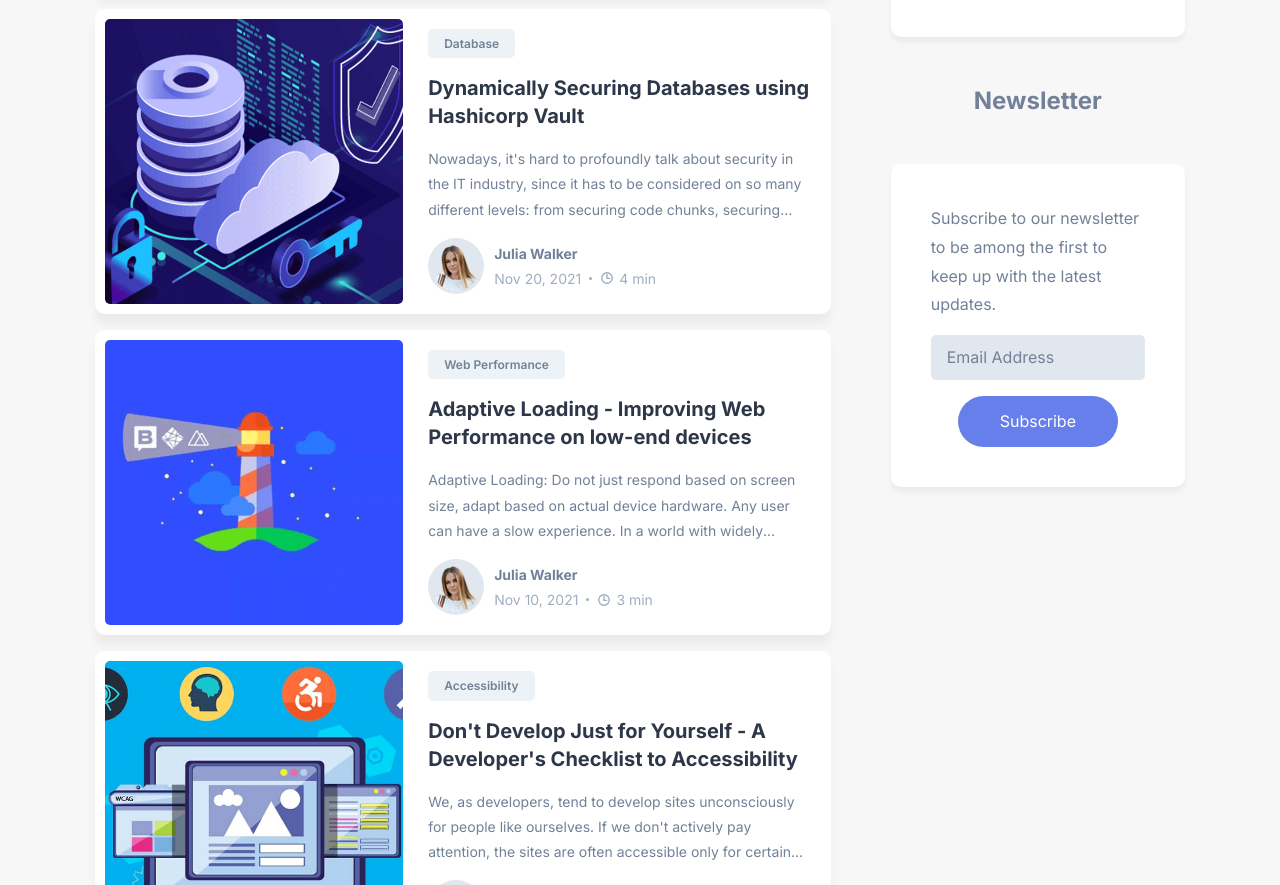
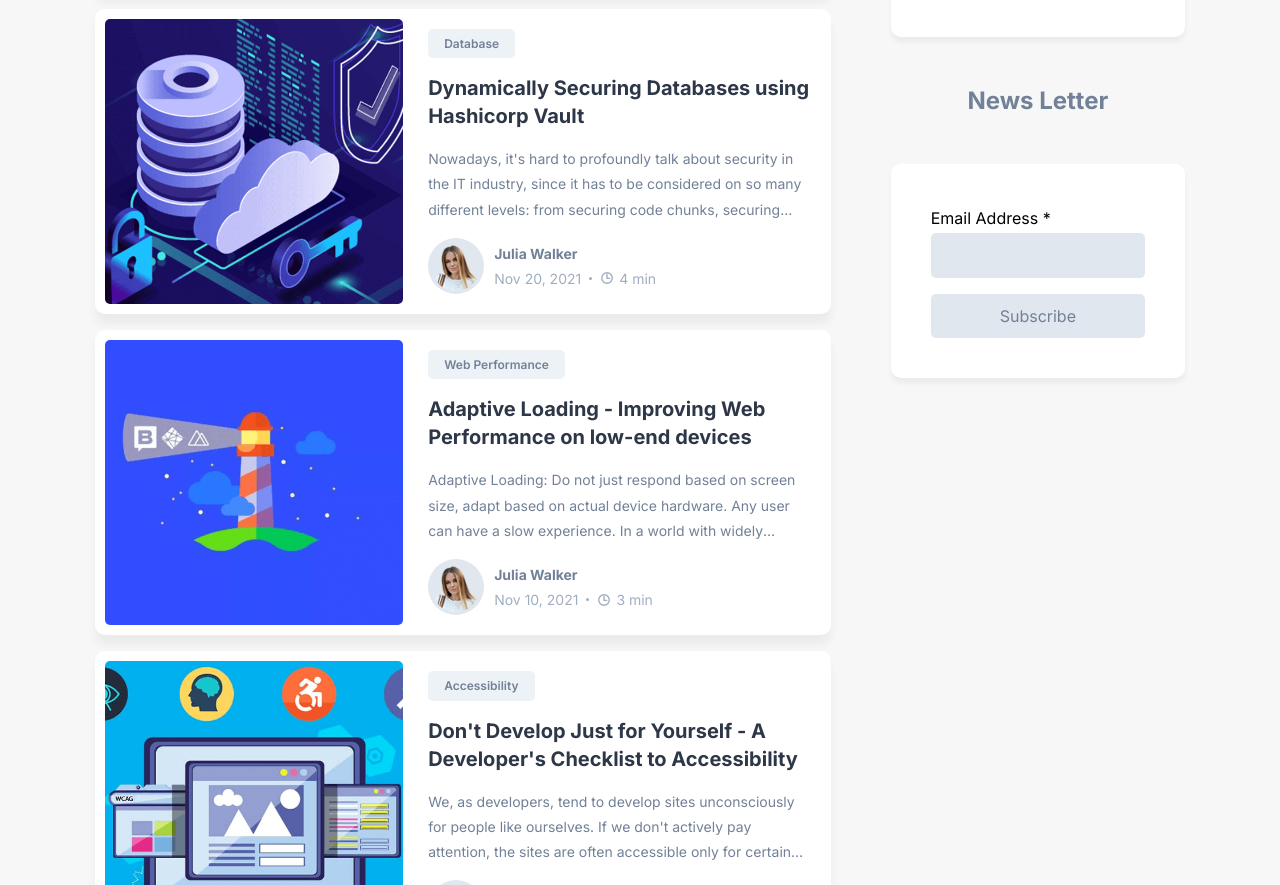
Before and after one commit to anyilojr/landing-page-prueba, a plain HTML site: page index.html in a window 1280 px wide. Shown: the part 1705-2590 px from the top of the page. Drawn offline with nearby package versions, Linux system fonts and the light colour scheme.

Commit message:
modificación de la sección news letter

```diff
--- a/index.html
+++ b/index.html
@@ -760,23 +760,16 @@
           </div>
 
           <div class="newsletter">
-
-            <h2 class="h2">Newsletter</h2>
-
+            <h2 class="h2"> News Letter</h2>
             <div class="wrapper">
-
-              <p>
-                Subscribe to our newsletter to be among the first to keep up with the latest updates.
-              </p>
-
-              <form action="#">
-                <input type="email" name="email" placeholder="Email Address" required>
-
-                <button type="submit" class="btn btn-primary">Subscribe</button>
+              <form action="https://gmail.us12.list-manage.com/subscribe/post?u=a4a6967f6d30a8bbade8668de&amp;id=fd81e6bee3&amp;f_id=001f4ee0f0" method="post" id="mc-embedded-subscribe-form" name="mc-embedded-subscribe-form" target="_blank">
+                <div class="mc-field-group">
+                  <label for="mce-EMAIL">Email Address <span class="asterisk">*</span></label>
+                  <input type="email" value="" name="EMAIL" class="required email" id="mce-EMAIL" required>
+                </div>
+                <input type="submit" value="Subscribe" name="subscribe" id="mc-embedded-subscribe" class="btn btn-primary">
               </form>
-
             </div>
-
           </div>
 
         </div>
```
